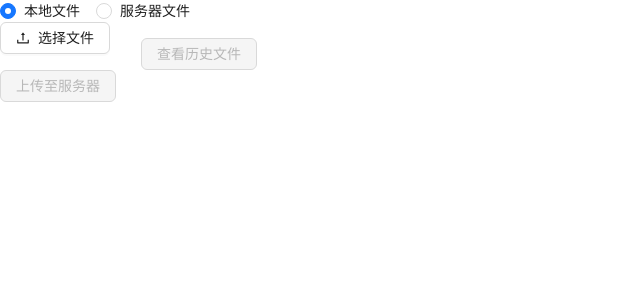
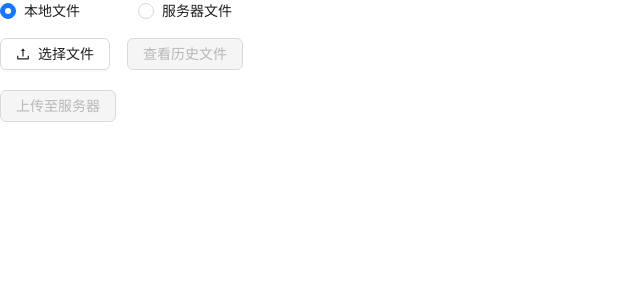
Before and after one commit to UnturnedFlame/low-code-system, a Vue app in the folder Frontend_v5.8/: page /test in a window 1280 px wide. Shown: the top 300 px of the page, without its empty margins (0-640 px from the left). Built offline with nearby package versions, Linux system fonts and the light colour scheme; what @kangc/v-md-editor, @v3e/vue3-draggable-resizable would draw is missing.

Commit message:
用户上传文件数据功能完善

```diff
--- a/Frontend_v5.8/src/components/uploadDatafile.vue
+++ b/Frontend_v5.8/src/components/uploadDatafile.vue
@@ -1,10 +1,10 @@
 <template>
   <div class="clearfix" style="width: 250px">
     <a-radio-group v-model:value="loadingDataModel">
-      <a-radio :value="1">本地文件</a-radio>
+      <a-radio :value="1" style="margin-right: 50px;">本地文件</a-radio>
       <a-radio :value="2">服务器文件</a-radio>
     </a-radio-group>
-    <a-row :gutter="16">
+    <a-row>
       <a-col :span="12">
         <a-upload
           :file-list="fileList"
@@ -12,7 +12,7 @@
           @remove="handleRemove"
           :before-upload="beforeUpload"
         >
-          <a-button>
+          <a-button style="margin-top: 16px;" :disabled="loadingDataModel == 2">
             <upload-outlined></upload-outlined>
             选择文件
           </a-button>
@@ -21,7 +21,7 @@
           type="primary"
           :disabled="fileList.length === 0 || loadingDataModel == 2"
           :loading="uploading"
-          style="margin-top: 16px"
+          style="margin-top: 20px"
           @click="handleUpload"
 
         >
@@ -31,7 +31,7 @@
       <a-col :span="12">
 
 
-        <a-button type="default" style="margin-top: 16px; margin-left: 8px" @click="switchDrawer" :disabled="loadingDataModel == 1"
+        <a-button type="default" style="margin-top: 16px; margin-left: 2px" @click="switchDrawer" :disabled="loadingDataModel == 1"
           >查看历史文件</a-button
         >
       </a-col>
--- a/Frontend_v5.8/src/components/userPlatform.vue
+++ b/Frontend_v5.8/src/components/userPlatform.vue
@@ -14,11 +14,11 @@
         </div>
       </el-header>
       <el-container>
-        <el-aside width="210px">
-          <div style="font-size: 20px; font-weight: 700; background-color: #80a5ba; width: 210px; color: #f9fbfa;">
+        <el-aside width="250px">
+          <div style="font-size: 20px; font-weight: 700; background-color: #80a5ba; width: 250px; color: #f9fbfa;">
             算法选择区</div>
-          <div style="background-color: #eff3f6; width: 210px;height: 600px;">
-            <el-scrollbar height="800px" min-size="35" style="margin-left: 10px;">
+          <div style="background-color: #eff3f6; width: 250px;height: 600px;">
+            <el-scrollbar height="600px" min-size="35" style="margin-left: 10px;">
               <el-column v-for="item in menuList2">
                 <el-row><el-button style="width: 150px; margin-top: 10px; background-color: #4599be; color: white; "
                     icon="ArrowDown" @click="menu_details_second[item.label] = !menu_details_second[item.label]">
@@ -53,7 +53,7 @@
             </el-scrollbar>
 
           </div>
-          <div style="font-size: 20px; font-weight: 700; background-color: #80a5ba; width: 210px; color: #f9fbfa;">
+          <div style="font-size: 20px; font-weight: 700; background-color: #80a5ba; width: 250px; color: #f9fbfa;">
             加载数据
           </div>
           <!-- <el-radio-group v-model="loadingDataModel" class="ml-4">
@@ -3290,7 +3290,7 @@ body {
   /*color: #333;*/
   text-align: center;
   position: relative;
-  background-image: url('./assets/可视化建模.png');
+  background-image: url('../assets/可视化建模.png');
   background-position: center;
   background-size: contain;
   /* height: 50vh; */
```
